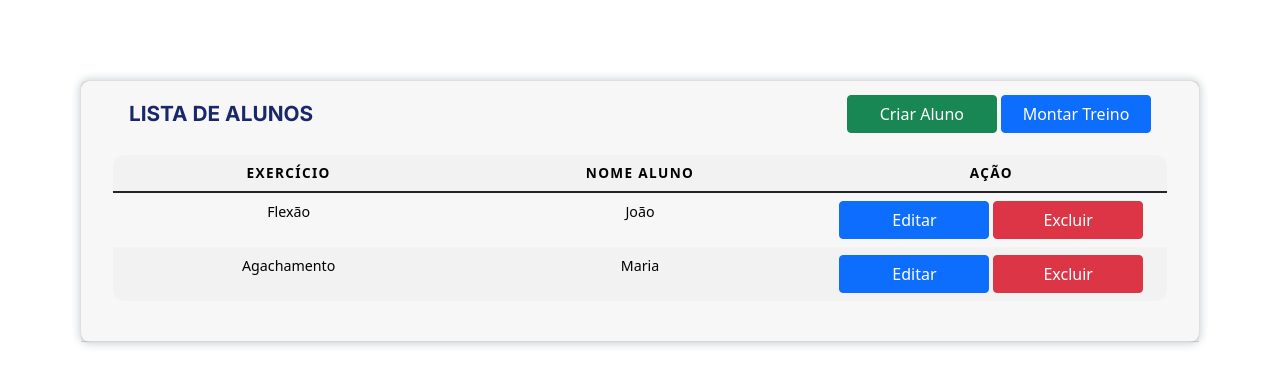
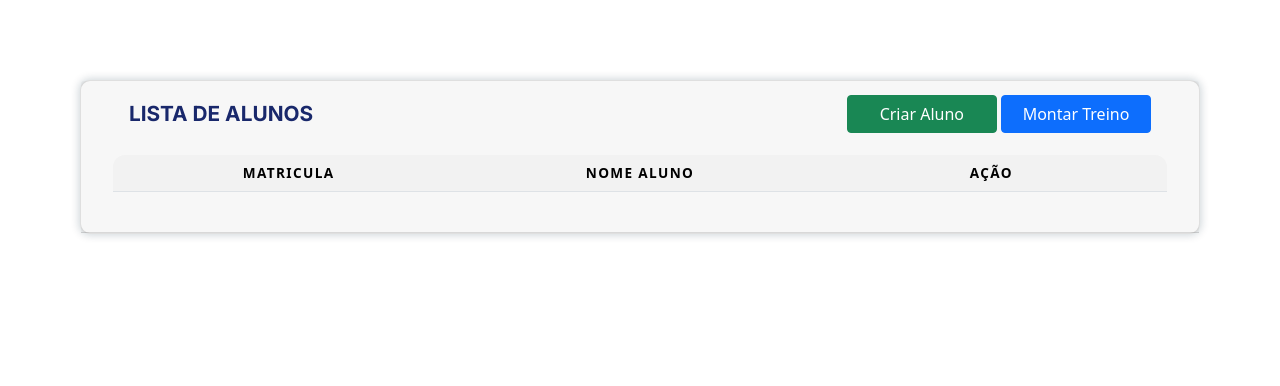
Before and after one commit to Gabriel-Dev-JS/GymPlanner, a Flask app: template templates/listarAluno.html in a window 1280 px wide. Shown: the top 386 px of the page. Run offline with Flask 3, Linux system fonts and the light colour scheme; the template is opened without the code that fills it, so the values that code supplies are empty.

Commit message:
ajustada funções/rotas/views para listar alunos

```diff
--- a/repository.py
+++ b/repository.py
@@ -78,7 +78,7 @@ class Repository:
 
     def findAllAluno(self, id_professor):
         query = "SELECT * FROM aluno WHERE id_professor = ?"
-        self.cursor.execute(query,(id_professor))
+        self.cursor.execute(query,(id_professor,))
         return self.cursor.fetchall()
 
     def findAllExercicio(self, id_aluno, id_professor):
--- a/routes/exercicio.py
+++ b/routes/exercicio.py
@@ -20,8 +20,3 @@ def criarExercicioView():
 @exercicio_routes.route('/login', methods=["GET"])
 def loginView():
     return render_template("login.html")
-
-#rota view listar Alunos
-@exercicio_routes.route('/listarAlunos', methods=["GET"])
-def listarAlunoView():
-    return render_template("listarAluno.html")
--- a/static/js/listarAluno.js
+++ b/static/js/listarAluno.js
@@ -1,6 +1,33 @@
-document.getElementById('formCadastraAluno').addEventListener('submit', function() {
-    const nome = document.getElementById('nome').value;
-    const sobrenome = document.getElementById('sobrenome').value;
+document.addEventListener("DOMContentLoaded", () => {
+    const tbody = document.querySelector("tbody");
+
+    const url = window.location.pathname;
+    const idProfessor = url.split("/").pop();
+
+    fetch(`/api/alunos/${idProfessor}`)
+        .then(response => {
+            return response.json();
+        })
+        .then(data => {
+            tbody.innerHTML = "";
 
 
-})
+            data.forEach(aluno => {
+                const row = document.createElement("tr");
+
+                row.innerHTML = `
+                    <td>${aluno[0]}</td>
+                    <td>${aluno[1]} ${aluno[2]}</td>
+                    <td>
+                        <a href="#" class="btn btn-primary btn-sm">Editar</a>
+                        <a href="#" class="btn btn-danger btn-sm">Excluir</a>
+                    </td>
+                `;
+
+                tbody.appendChild(row);
+            });
+        })
+        .catch(error => {
+            console.error(error);
+        });
+});
--- a/static/js/login.js
+++ b/static/js/login.js
@@ -19,7 +19,7 @@ document.querySelector('#enviar')?.addEventListener('click', async (e) => {
         }
         localStorage.setItem("token",id)
         const token = localStorage.getItem("token")
-        window.location.href = `http://127.0.0.1:5000/alunos/${token}`
+        window.location.href = `http://127.0.0.1:5000/listarAlunos/${token}`
     }catch(error){
         console.error("error", error)
     }
--- a/templates/listarAluno.html
+++ b/templates/listarAluno.html
@@ -57,28 +57,13 @@
             <table class="table table-responsive">
                 <thead>
                     <tr>
-                        <th scope="col">Exercício</th>
+                        <th scope="col">Matricula</th>
                         <th scope="col">Nome Aluno</th>
                         <th scope="col">Ação</th>
                     </tr>
                 </thead>
                 <tbody>
-                    <tr>
-                        <td>Flexão</td>
-                        <td>João</td>
-                        <td>
-                            <a href="#" class="btn btn-primary">Editar</a>
-                            <a href="#" class="btn btn-danger">Excluir</a>
-                        </td>
-                    </tr>
-                    <tr>
-                        <td>Agachamento</td>
-                        <td>Maria</td>
-                        <td>
-                            <a href="#" class="btn btn-primary">Editar</a>
-                            <a href="#" class="btn btn-danger">Excluir</a>
-                        </td>
-                    </tr>
+
                 </tbody>
             </table>
 
```
Also changed, not shown: routes/listarAlunos.py (+11 -4 lines), templates/login.html (+6 -3 lines).
